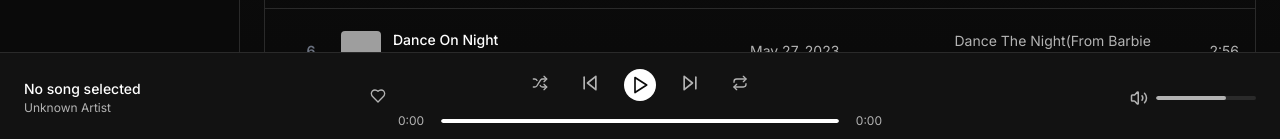
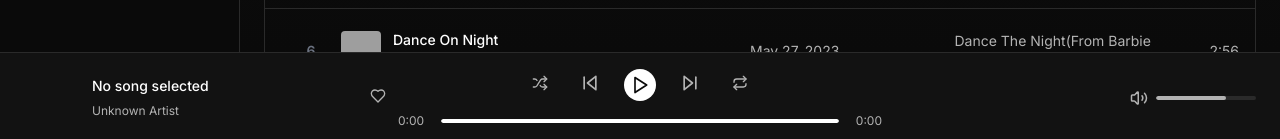
Before and after one commit to Audiva-Project/Audiva-Frontend, a React (Vite) app: page / in a window 1280 px wide. Shown: the part 658-797 px from the top of the page. Built offline with nearby package versions, Linux system fonts and the light colour scheme; no server answers; grey boxes are pictures that could not be loaded.

Commit message:
fix image in player-song

```diff
--- a/src/components/layout/Player.css
+++ b/src/components/layout/Player.css
@@ -12,6 +12,32 @@
 .player-left {
   width: 30%;
   min-width: 180px;
+}
+
+.track-info {
+  display: flex;
+  flex-direction: column;
+  align-items: flex-start;
+  gap: 6px;
+}
+
+.track-title {
+  font-size: 1rem;
+  font-weight: 600;
+  color: #222;
+}
+
+.track-artist {
+  font-size: 0.9rem;
+  color: #666;
+}
+
+.track-image img {
+  width: 48px;
+  height: 48px;
+  object-fit: cover;
+  border-radius: 8px;
+  margin-top: 4px;
 }
 
 .current-track {
--- a/src/components/layout/Player.tsx
+++ b/src/components/layout/Player.tsx
@@ -107,6 +107,14 @@ const Player = ({ currentSong, isPlaying, setIsPlaying }: PlayerProps) => {
     <div className="player">
       <div className="player-left">
         <div className="current-track">
+          <div className="track-image">
+            {currentSong?.thumbnailUrl && (
+              <img
+                src={`http://localhost:8080/identity/audio/${currentSong.thumbnailUrl}`}
+                alt={currentSong.title}
+              />
+            )}
+          </div>
           <div className="track-info">
             <div className="track-title">{currentSong?.title || "No song selected"}</div>
             <div className="track-artist">{currentSong?.artist || "Unknown Artist"}</div>
```
